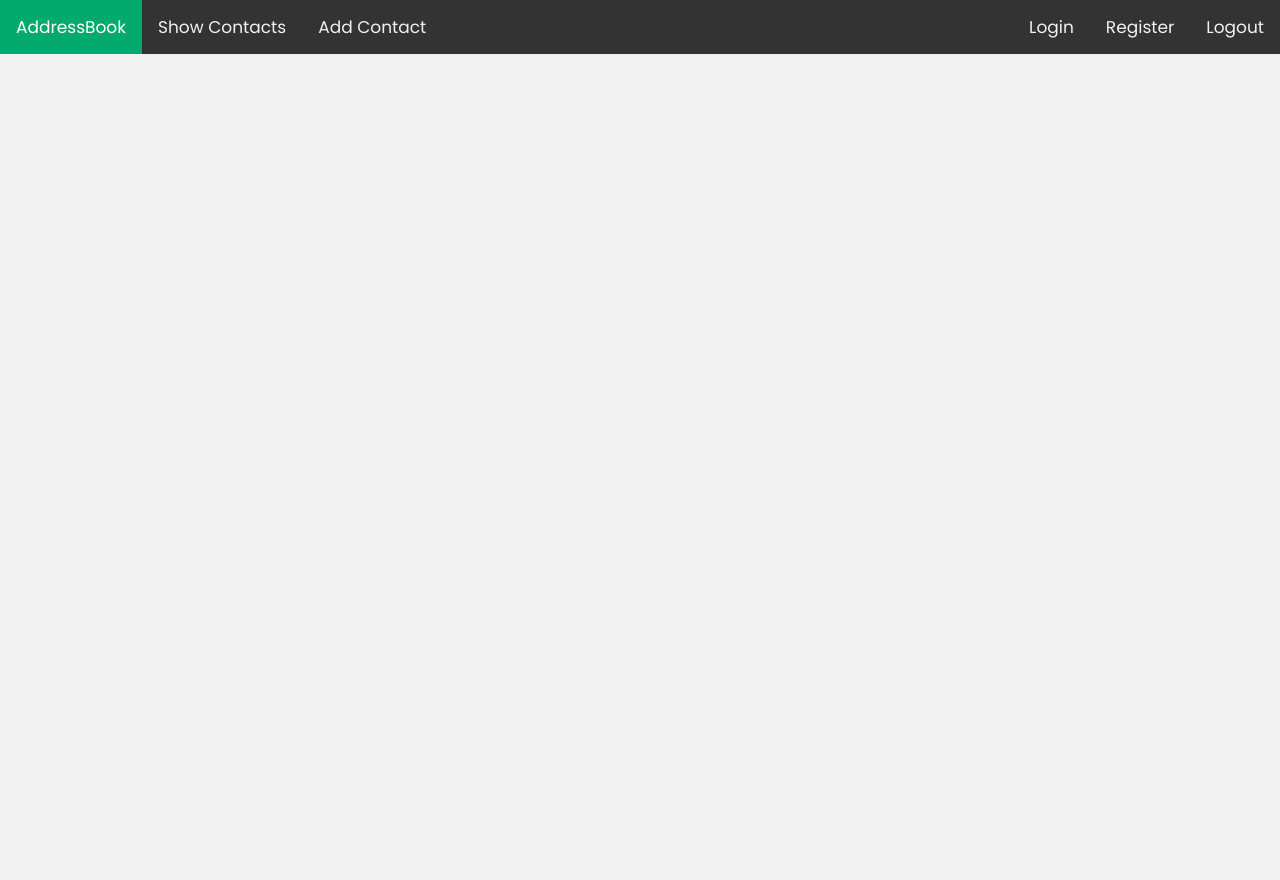
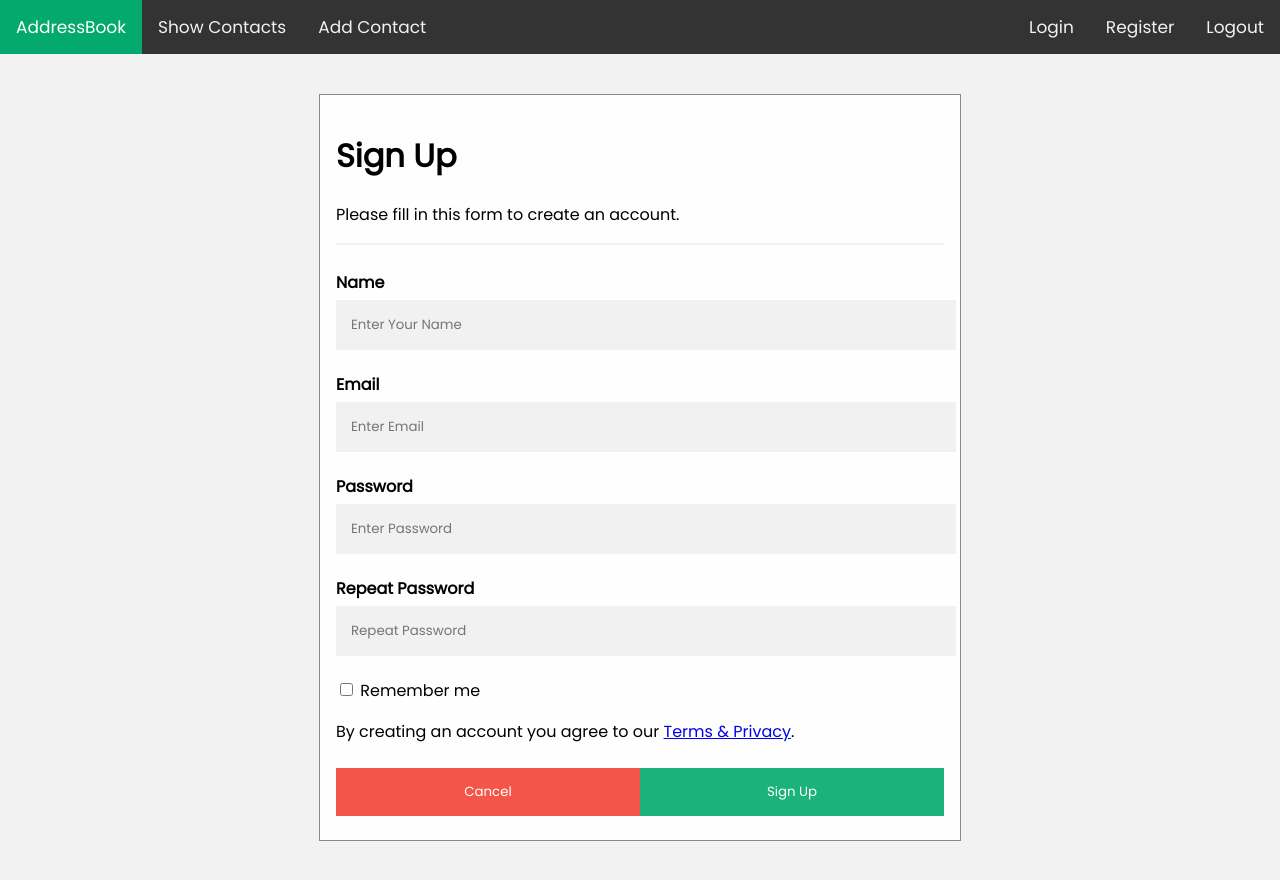
Before and after one commit to Hamze-Ammar/Address-Book, a React (Create React App) app in the folder React-frontend/: page /register in a window 1280 px wide. Shown: the top 880 px of the page. Before the commit the page ends 800 px from the top, so only its background shows below. Built offline with nearby package versions, Linux system fonts and the light colour scheme.

Commit message:
Added Register Component | React

```diff
--- a/React-frontend/src/App.js
+++ b/React-frontend/src/App.js
@@ -1,12 +1,23 @@
 import { useState, useEffect } from "react";
 import { BrowserRouter, Routes, Route } from "react-router-dom";
 import Navbar from "./components/general/Navbar";
+import Register from "./components/general/Register";
 
 function App() {
   return (
     <BrowserRouter>
     <div className="App">
       <Navbar/>
+      <Routes>
+      <Route
+            path="/register"
+            element={
+              <>
+              <Register/>
+              </>
+            }
+            ></Route>
+      </Routes>
     </div>
     </BrowserRouter>
   );
--- /dev/null
+++ b/React-frontend/src/components/general/Register.js
@@ -0,0 +1,145 @@
+import React from "react";
+import { useState, useEffect } from "react";
+import { Link } from "react-router-dom";
+
+export default function Register() {
+  const [name, setName] = useState("");
+  const [email, setEmail] = useState("");
+  const [password, setPassword] = useState("");
+  const [password_confirmation, setPasswordConfirmation] = useState("");
+  const [rememberMe, setRememberMe] = useState(false);
+
+  //Registering User
+  const registerUser = async (credentials) => {
+    const res = await fetch("http://localhost:3001/api/user/auth/register", {
+      method: "POST",
+      headers: {
+        "Content-type": "application/json",
+      },
+      body: JSON.stringify(credentials),
+    });
+    const data = await res.json();
+    //console.log(data);
+    if (data.user){
+        alert("You've successfully registered")
+    }
+    if (data.error){
+        //console.log(data.error.code);
+        if (data.error.code === 11000) {
+            alert("Email already exists!")
+        }
+    }
+  };
+
+  //Add Data to Backend on Submit
+  const onSubmit = (e) => {
+    e.preventDefault();
+    if (!name || !email || !password || !password_confirmation) {
+      alert("Please fill all fields!");
+      return;
+    }
+    registerUser({ name, email, password, password_confirmation });
+    setName("");
+    setEmail("");
+    setPassword("");
+    setPasswordConfirmation("");
+    setRememberMe(false);
+  };
+
+  return (
+    <div className="containerRegister">
+      <form className="modalContent" onSubmit={onSubmit}>
+        <div className={"container"}>
+          <h1>Sign Up</h1>
+          <p>Please fill in this form to create an account.</p>
+          <hr className={"hr"} />
+
+          <label htmlFor="name">
+            <b>Name</b>
+          </label>
+          <input
+            type="text"
+            placeholder="Enter Your Name"
+            name="name"
+            value={name}
+            onChange={(e) => {
+              setName(e.target.value);
+            }}
+            required
+          />
+
+          <label htmlFor="email">
+            <b>Email</b>
+          </label>
+          <input
+            type="text"
+            placeholder="Enter Email"
+            name="email"
+            value={email}
+            onChange={(e) => {
+              setEmail(e.target.value);
+            }}
+            required
+          />
+
+          <label htmlFor="psw">
+            <b>Password</b>
+          </label>
+          <input
+            type="password"
+            placeholder="Enter Password"
+            name="psw"
+            value={password}
+            onChange={(e) => {
+              setPassword(e.target.value);
+            }}
+            required
+          />
+
+          <label htmlFor="psw-repeat">
+            <b>Repeat Password</b>
+          </label>
+          <input
+            type="password"
+            placeholder="Repeat Password"
+            name="psw-repeat"
+            value={password_confirmation}
+            onChange={(e) => {
+              setPasswordConfirmation(e.target.value);
+            }}
+            required
+          />
+
+          <label>
+            <input
+              type="checkbox"
+              name="remember"
+              checked={rememberMe}
+              value={rememberMe}
+              onChange={(e) => {
+                setRememberMe(e.currentTarget.checked);
+              }}
+            />{" "}
+            Remember me
+          </label>
+
+          <p>
+            By creating an account you agree to our{" "}
+            <a href="#">Terms & Privacy</a>.
+          </p>
+
+          <div className={"clearfix"}>
+            <Link to="/">
+              <button type="button" className={"cancelbtn"}>
+                Cancel
+              </button>
+            </Link>
+            <button type="submit" className={"signupbtn"}>
+              Sign Up
+            </button>
+          </div>
+        </div>
+      </form>
+    </div>
+  );
+}
--- a/React-frontend/src/index.css
+++ b/React-frontend/src/index.css
@@ -44,3 +44,123 @@ body {
 .topnav-right {
   float: right;
 }
+
+
+/* =======Register===== */
+
+
+.containerRegister {
+  margin: 0 auto;
+max-width: 800px;
+}
+
+/* Full-width input fields */
+input[type="text"],
+input[type="password"] {
+width: 97%;
+padding: 15px;
+margin: 5px 0 22px 0;
+display: inline-block;
+border: none;
+background: #f1f1f1;
+}
+
+/* Add a background color when the inputs get focus */
+input[type="text"]:focus,
+input[type="password"]:focus {
+background-color: #ddd;
+outline: none;
+}
+
+/* Set a style for all buttons */
+button {
+background-color: #04aa6d;
+color: white;
+padding: 14px 20px;
+margin: 8px 0;
+border: none;
+cursor: pointer;
+width: 100%;
+opacity: 0.9;
+}
+
+button:hover {
+opacity: 1;
+}
+
+/* Extra styles for the cancel button */
+.cancelbtn {
+padding: 14px 20px;
+background-color: #f44336;
+}
+
+/* Float cancel and signup buttons and add an equal width */
+.cancelbtn,
+.signupbtn {
+float: left;
+width: 50%;
+}
+
+/* Add padding to container elements */
+.container {
+padding: 16px;
+}
+
+/* The Modal (background) */
+.modal {
+display: none; /* Hidden by default */
+position: fixed; /* Stay in place */
+z-index: 1; /* Sit on top */
+left: 0;
+top: 0;
+width: 100%; /* Full width */
+height: 100%; /* Full height */
+overflow: auto; /* Enable scroll if needed */
+background-color: #474e5d;
+padding-top: 50px;
+}
+
+/* Modal Content/Box */
+.modalContent {
+background-color: #fefefe;
+margin: 5% auto 15% auto; /* 5% from the top, 15% from the bottom and centered */
+border: 1px solid #888;
+width: 80%; /* Could be more or less, depending on screen size */
+}
+
+/* Style the horizontal ruler */
+.hr {
+border: 1px solid #f1f1f1;
+margin-bottom: 25px;
+}
+
+/* The Close Button (x) */
+.close {
+position: absolute;
+right: 35px;
+top: 15px;
+font-size: 40px;
+font-weight: bold;
+color: #f1f1f1;
+}
+
+.close:hover,
+.close:focus {
+color: #f44336;
+cursor: pointer;
+}
+
+/* Clear floats */
+.clearfix::after {
+content: "";
+clear: both;
+display: table;
+}
+
+/* Change styles for cancel button and signup button on extra small screens */
+@media screen and (max-width: 300px) {
+.cancelbtn,
+.signupbtn {
+  width: 100%;
+}
+}
```
Also changed, not shown: 1 other file (tests, documents, lock files or other folders).
